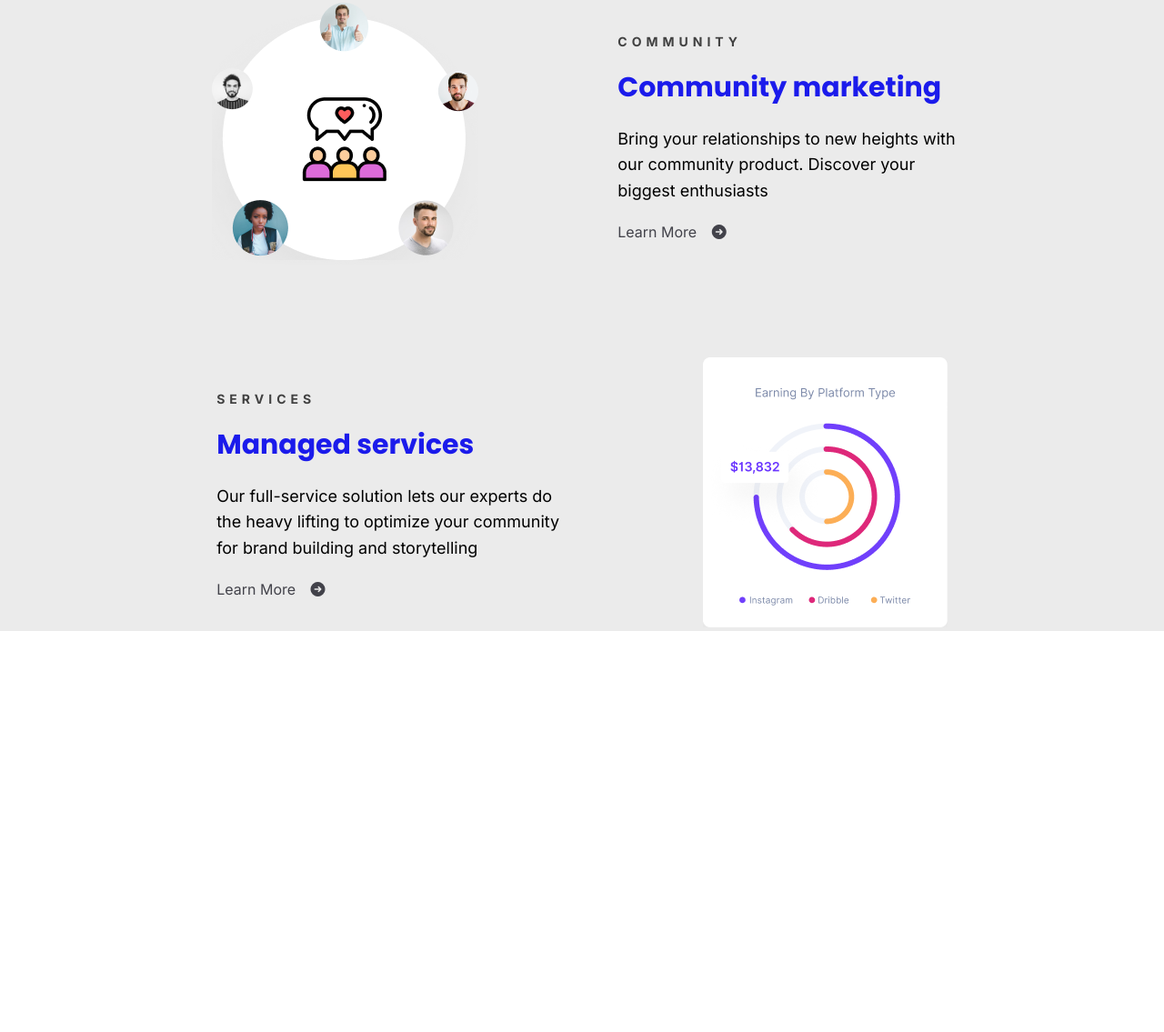
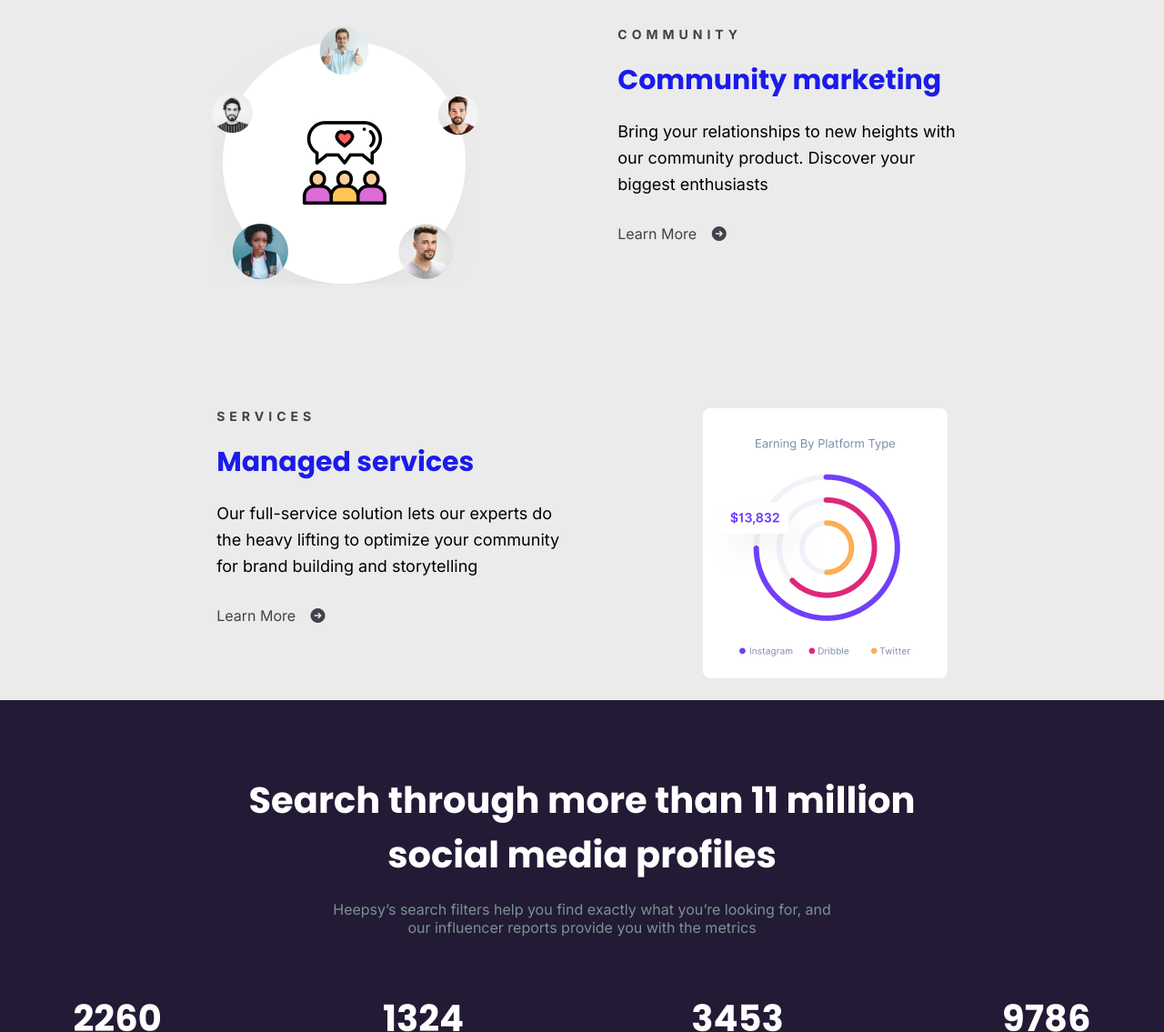
Before and after one commit to WorldofWeb-Devlopment/Benskit, a plain HTML site: page index.html in a window 1280 px wide. Shown: the part 1665-2800 px from the top of the page at 91% size. Before the commit the page ends 2359 px from the top, so only its background shows below. Drawn offline with Linux system fonts and the light colour scheme; a web font is replaced by a local one.

Commit message:
2nd commit night

```diff
--- a/index.html
+++ b/index.html
@@ -101,16 +101,16 @@
             </div>
         </div>
         <!-- Main Box 2 Starts Here -->
-         <div class="header">
+        <div class="header">
             <div class="content-box-main">
-                 <div class="content-box-right">
+                <div class="content-box-right">
                     <img src="img2.png" alt="image">
                 </div>
                 <div class="content-box-left">
                     <h4>Community</h4>
                     <h2>Community marketing</h2>
                     <p>Bring your relationships to new heights with<br>our community product. Discover your<br>
-                       biggest enthusiasts</p>
+                        biggest enthusiasts</p>
                     <div class="button">
                         <a href="#">Learn More</a>
                         <i class="fa-solid fa-circle-arrow-right"></i>
@@ -119,7 +119,7 @@
             </div>
         </div>
         <!-- Main Box 3 Starts Here -->
-           <div class="header">
+        <div class="header">
             <div class="content-box-main">
                 <div class="content-box-left">
                     <h4>services</h4>
@@ -139,6 +139,37 @@
             </div>
         </div>
     </div>
+    <div class="main-content">
+        <div class="header-1">
+            <div class="header-2">
+                <h2>Search through more than 11 million <br>social media profiles</h2>
+                <p>Heepsy’s search filters help you find exactly what you’re looking for, and <br>our influencer reports provide you
+                    with the metrics</p>
+         </div>
+        <div class="media-profile">
+            <div class="media-profile-1">
+                <h1>2260</h1>
+                <p>Satisfied Brands</p>
+            </div>
+            <div class="media-profile-1">
+                <h1>1324</h1>
+                <p>Satisfied Clients</p>
+            </div>
+            <div class="media-profile-1">
+                <h1>3453</h1>
+                <p>Sponsored</p>
+            </div>
+            <div class="media-profile-1">
+                <h1>9786</h1>
+                <p>Completed</p>
+            </div>
+        </div>
+            </div>
+
+    </div>
+
+
+
 
 </body>
 
--- a/sytle.css
+++ b/sytle.css
@@ -25,7 +25,7 @@ section {
 .header {
     max-width: 1119px;
     margin: 0px auto;
-    padding-top: 10PX;
+    padding: 20px 0px;
 }
 
 .nav {
@@ -123,7 +123,7 @@ span i{
     margin-top: 20px;
     font-size: 16px;
     font-weight: 400;
-    line-height: 1.7;
+    /* line-height: 1.7; */
 }
 .content-box-main{
     margin-top: 85px;
@@ -131,12 +131,13 @@ span i{
 .content-box-main{
     display: flex;
     justify-content: space-evenly;
-    align-items: center;
+    align-items: start;
 }
 .content-box-left{
     display: flex;
     flex-direction: column;
-    gap: 20px;
+    row-gap: 20px;
+
 }
 .content-box-left h4{
     text-transform: uppercase;
@@ -154,9 +155,63 @@ span i{
     font-family: "Inter", sans-serif;
     font-size: 18px;
     line-height: 1.6;
+    padding: 0;
+    margin: 0;
+    text-align: start;
 }
 .content-box-left a,
 .content-box-left i{
     color: #42424A;
     margin-right: 10px;
 }
+.button{
+    text-align: start;
+    margin-top: 10px;
+}
+.main-content{
+background-color: #231A36;
+padding: 30px;
+}
+.header-1{
+     max-width: 1119px;
+    margin: 0px auto;
+    color: white;
+
+}
+.media-profile{
+    display: flex;
+    justify-content: space-between;
+    margin-top: 40px;
+    align-items: center;
+    column-gap: 30px;
+}
+.header-2 h2{
+    text-align: center;
+    margin-top: 20px;
+}
+.header-2{
+    margin-top: 50px;
+}
+.header-2 h2{
+    font-size: 40px;
+    font-family: "Poppins", sans-serif ;
+}
+.header-2 p{
+    font-size: 16px;
+    font-family: "Inter", sans-serif;
+    text-align: center;
+    margin-top: 20px;
+    color: #7B9292;
+}
+.media-profile-1 h1{
+    font-family: "Poppins", sans-serif ;
+    font-size: 40px;
+}
+.media-profile-1 p{
+    font-size: 13px;
+    font-family: "Inter", sans-serif;
+    color: #7B9292;
+}
+.media-profile-1{
+    margin-top: 20px;
+}
```
